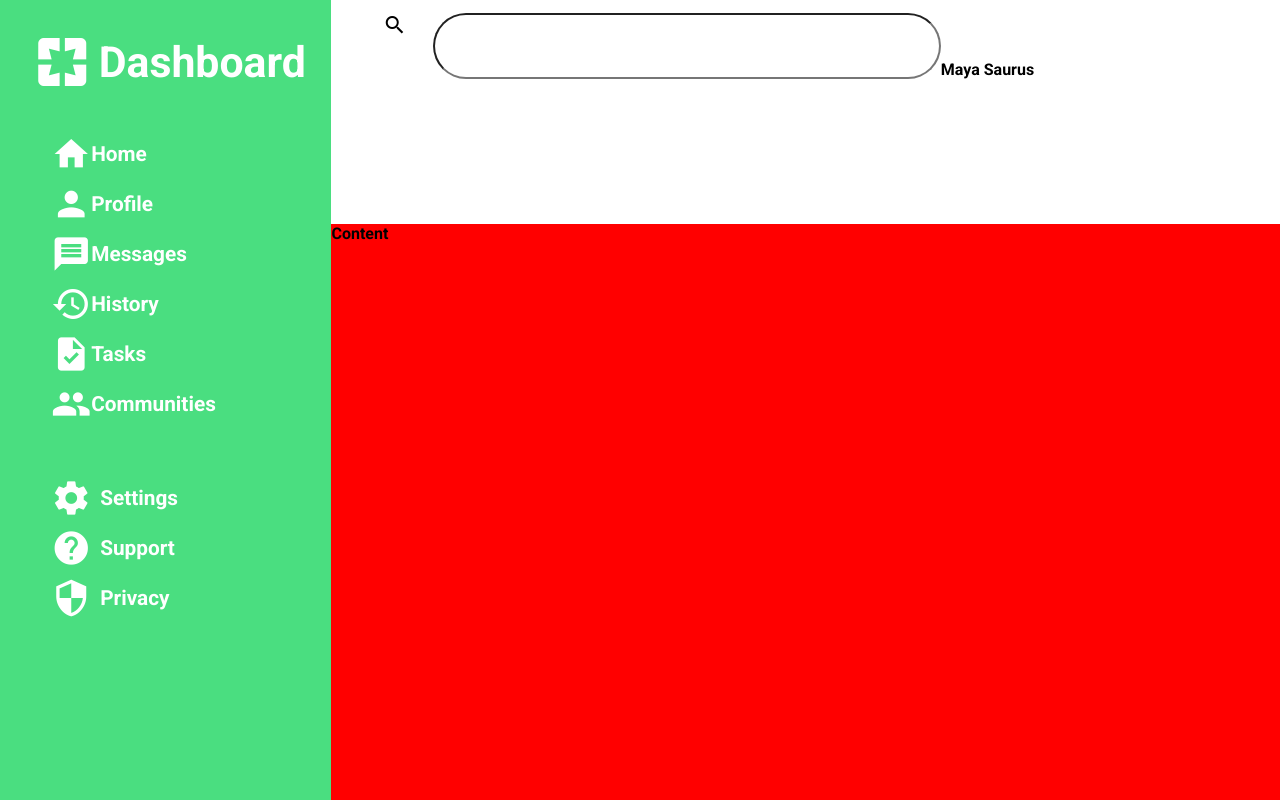
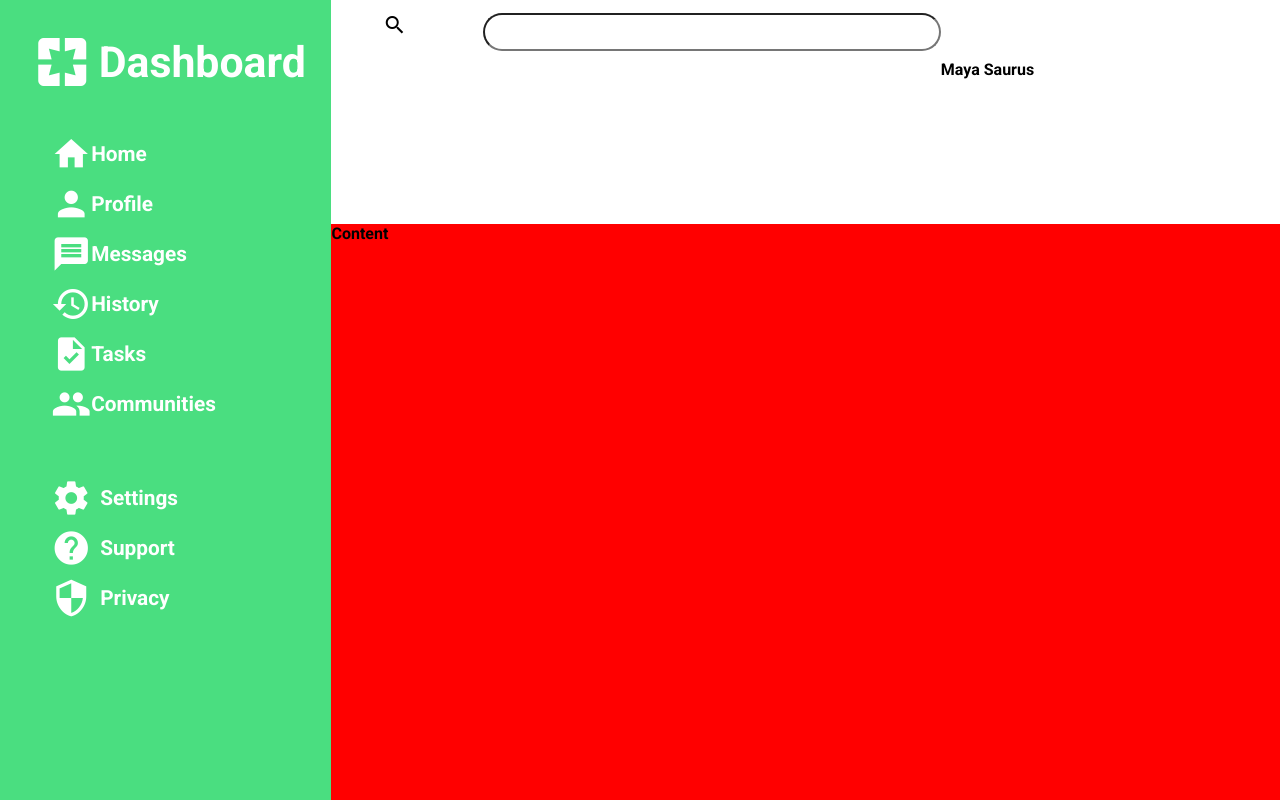
Before and after one commit to Draxgun/odin-dashboard, a plain HTML site: page index.html in a window 1280 px wide. Drawn offline with Linux system fonts and the light colour scheme.

Commit message:
changes in search bar

```diff
--- a/style.css
+++ b/style.css
@@ -85,7 +85,7 @@ body{
 
 .searchBar{
     display:grid;
-    grid-template-columns: 0.5fr 5fr;
+    grid-template-columns: minmax(50px, 100px) minmax(400px, 1000px);
 }
 
 #searchIcon{
@@ -96,6 +96,7 @@ body{
 input{
     grid-column:2/3;
     width: stretch;
+    height: 2rem;
     border-radius: 50px;
 }
 
```
